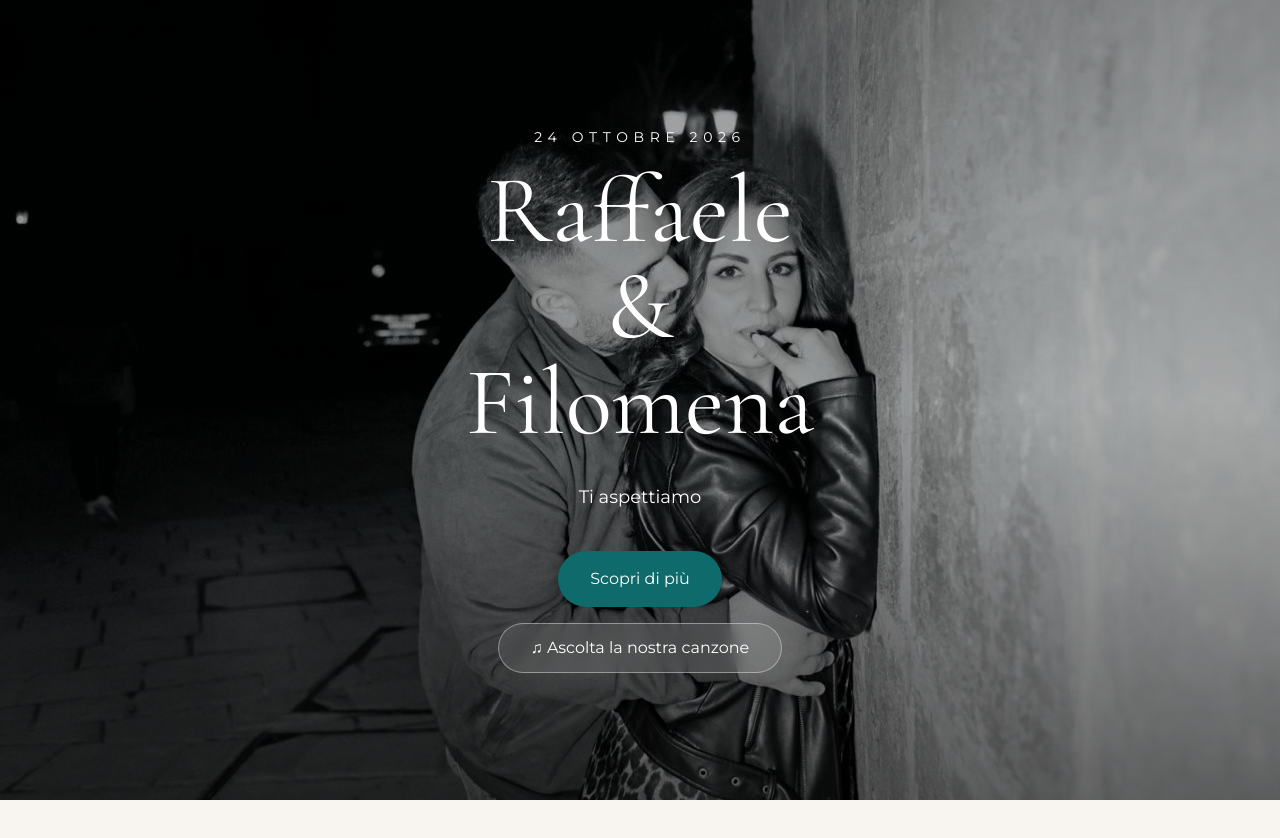
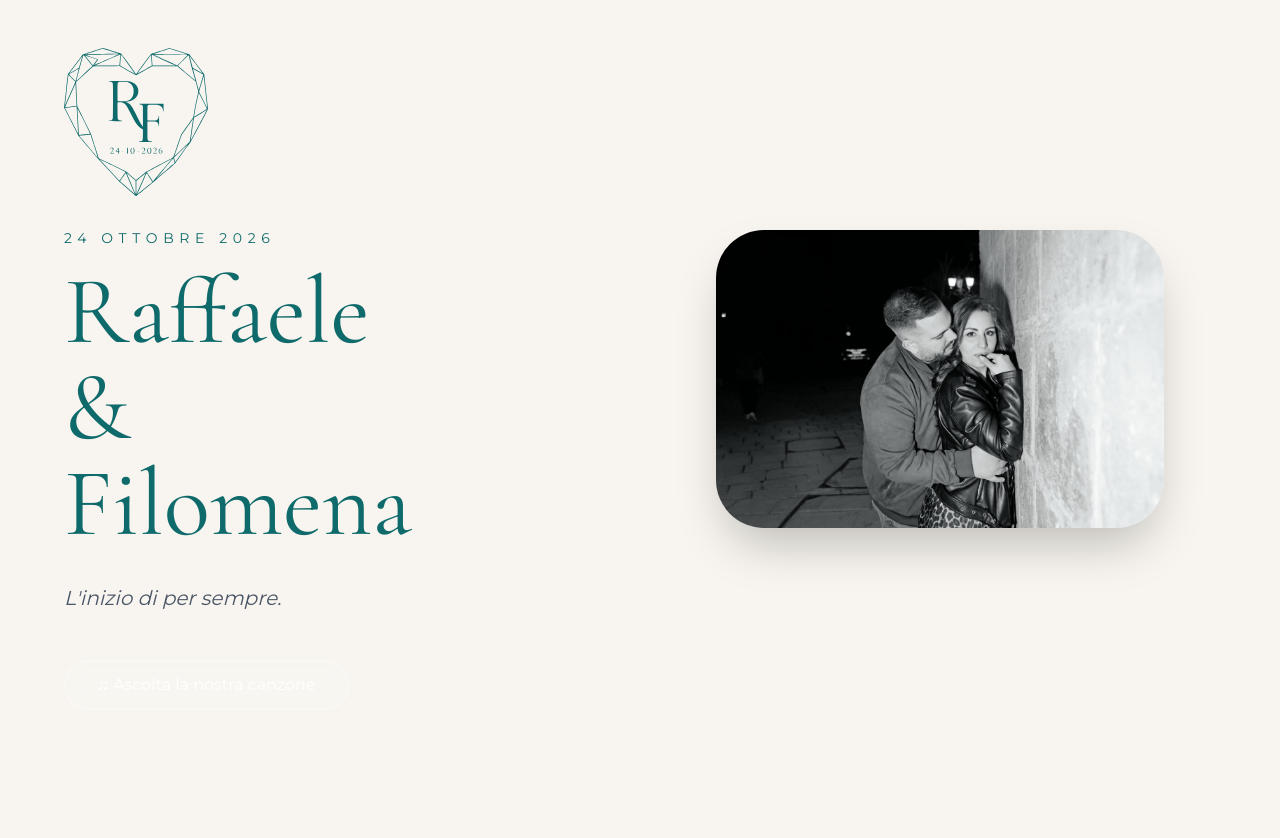
Before and after one commit to menailardi10-ui/matrimonio-raffaele-filomena, a Next.js app: page / in a window 1280 px wide. Shown: the top 838 px of the page. Built offline with nearby package versions, Linux system fonts and the light colour scheme.

Commit message:
descrizione modifica

```diff
--- a/src/app/page.tsx
+++ b/src/app/page.tsx
@@ -1,24 +1,24 @@
 import MusicPlayer from "@/components/MusicPlayer";
-import Link from "next/link";
 
 export default function Home() {
   return (
-    <main>
-      <section className="relative h-screen overflow-hidden">
+    <main className="bg-[#F8F5F0]">
+      <section className="px-6 py-12">
+        <div className="mx-auto max-w-6xl">
+          <div className="grid items-center gap-12 md:grid-cols-2">
+            {/* Testi */}
+            <div className="text-center md:text-left">
               <img
-          src="/images/hero.jpeg"
-          alt="Raffaele e Filomena"
-          className="absolute inset-0 h-full w-full object-cover"
+  src="/images/logo-rf.svg"
+  alt="Logo RF"
+  className="mx-auto mb-8 w-36 md:mx-0"
 />
 
-        <div className="absolute inset-0 bg-gradient-to-b from-black/40 via-black/30 to-black/60" />
-
-       <div className="relative z-10 flex h-full animate-fadeUp flex-col items-center justify-center px-6 text-center text-white">
-          <p className="mb-4 text-sm uppercase tracking-[0.4em]">
+              <p className="mb-4 text-sm uppercase tracking-[0.4em] text-[#0F6B6B]">
                 24 Ottobre 2026
               </p>
 
-          <h1 className="font-title text-6xl md:text-8xl">
+              <h1 className="font-title text-6xl text-[#0F6B6B] md:text-8xl">
                 Raffaele
                 <br />
                 &
@@ -26,17 +26,24 @@ export default function Home() {
                 Filomena
               </h1>
 
-          <p className="mt-8 max-w-md text-lg">
-            Ti aspettiamo
+              <p className="mt-8 text-xl italic text-gray-600">
+                L'inizio di per sempre.
               </p>
 
-          <Link
-            href="/evento"
-            className="mt-10 rounded-full bg-[#0F6B6B] px-8 py-4 text-white"
-          >
-            Scopri di più
-          </Link>
+              <div className="mt-8 flex justify-center md:justify-start">
                 <MusicPlayer />
+              </div>
+            </div>
+
+            {/* Foto */}
+            <div className="flex justify-center">
+              <img
+                src="/images/hero.jpeg"
+                alt="Raffaele e Filomena"
+                className="w-full max-w-md rounded-[3rem] object-cover shadow-2xl"
+              />
+            </div>
+          </div>
         </div>
       </section>
     </main>
```
Also changed, not shown: public/images/logo-rf.svg (added). Lines whose indentation alone changed are shown as unchanged.
